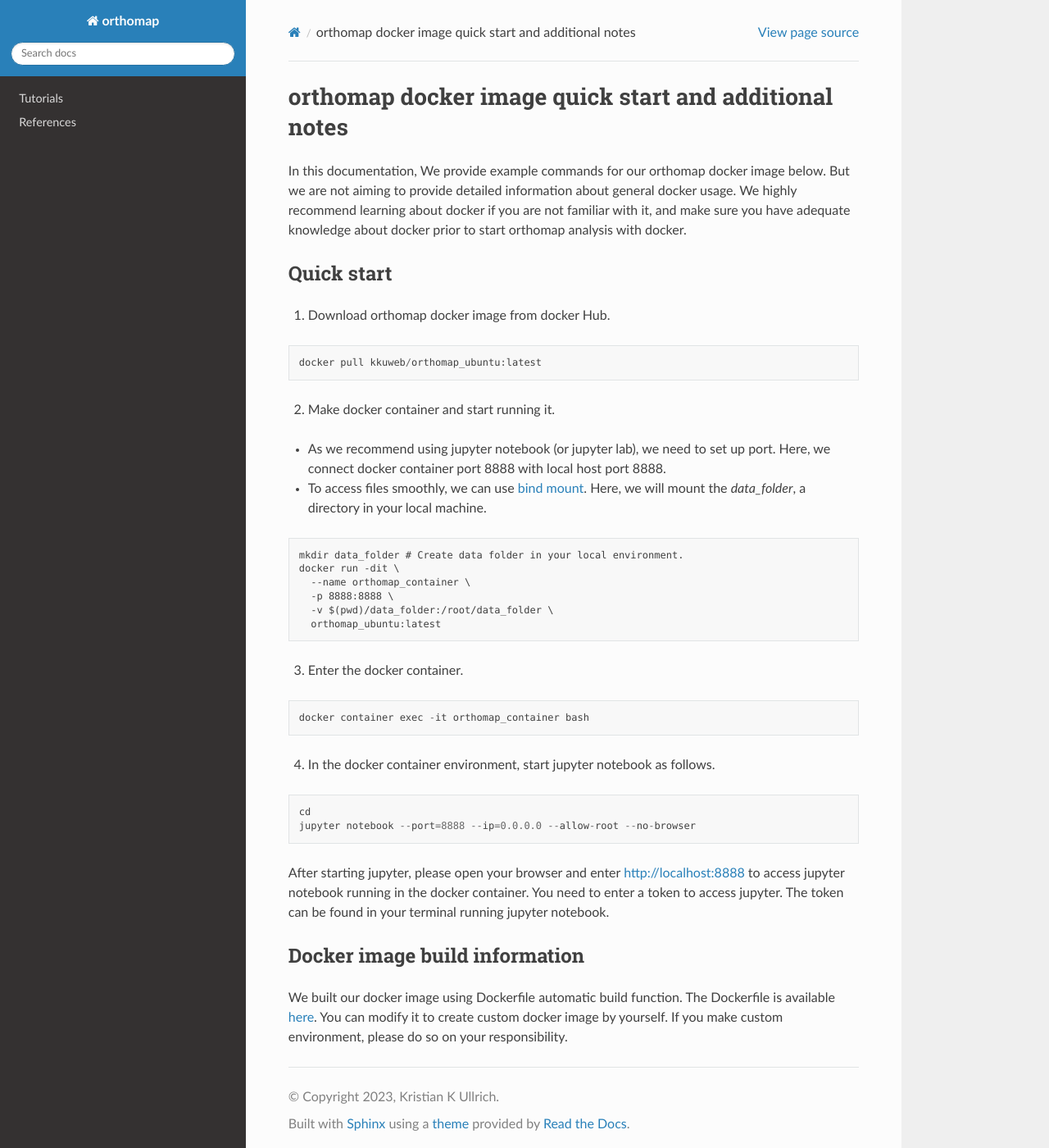
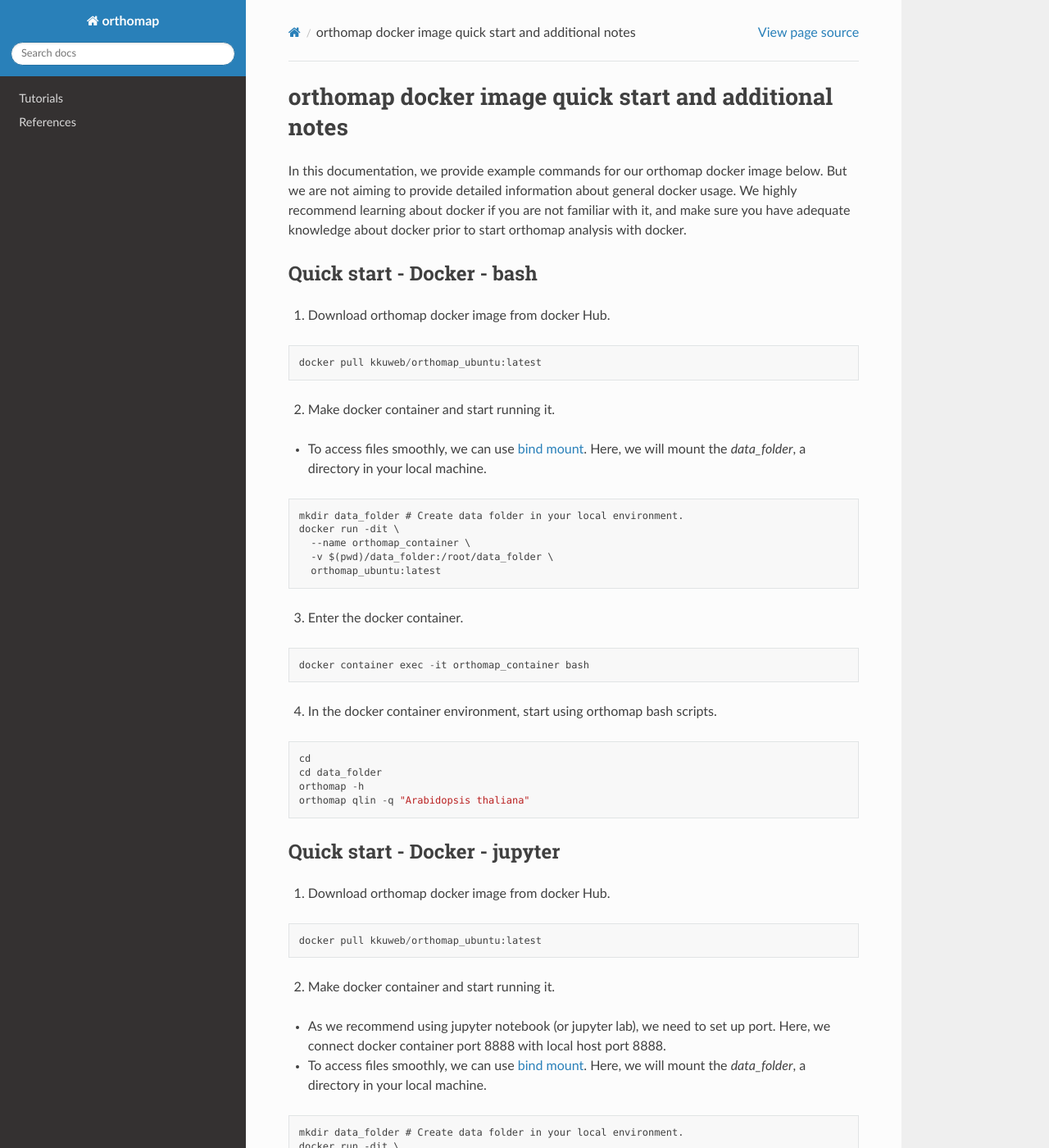
Before and after one commit to kullrich/orthomap, a Sphinx documentation site: the page built from docs/installation/docker_additional_information.rst, in a window 1280 px wide and 1400 px high. Shown: the whole window at 82% size. Built offline with Sphinx 7.4.7 and the Read the Docs theme 2.0.0, drawn with Linux system fonts in a browser that asks for light colours; pages that are not in the unit, such as notebooks, are missing from menus; some of the changed text lies outside the part shown.

Commit message:
# update docs

```diff
--- a/docs/installation/docker_additional_information.rst
+++ b/docs/installation/docker_additional_information.rst
@@ -3,11 +3,48 @@
 orthomap docker image quick start and additional notes
 ========================================================
 
-In this documentation, We provide example commands for our orthomap docker image below. But we are not aiming to provide detailed information about general docker usage.
+In this documentation, we provide example commands for our orthomap docker image below. But we are not aiming to provide detailed information about general docker usage.
 We highly recommend learning about docker if you are not familiar with it, and make sure you have adequate knowledge about docker prior to start orthomap analysis with docker.
 
-Quick start
-^^^^^^^^^^^
+Quick start - Docker - bash
+^^^^^^^^^^^^^^^^^^^^^^^^^^^
+
+1. Download orthomap docker image from docker Hub.
+
+::
+
+    docker pull kkuweb/orthomap_ubuntu:latest
+
+2. Make docker container and start running it.
+
+- To access files smoothly, we can use `bind mount <https://docs.docker.com/storage/bind-mounts/>`_. Here, we will mount the `data_folder`, a directory in your local machine.
+
+::
+
+    mkdir data_folder # Create data folder in your local environment.
+    docker run -dit \
+      --name orthomap_container \
+      -v $(pwd)/data_folder:/root/data_folder \
+      orthomap_ubuntu:latest
+
+3. Enter the docker container.
+
+::
+
+    docker container exec -it orthomap_container bash
+
+4. In the docker container environment, start using orthomap bash scripts.
+
+::
+
+    cd
+    cd data_folder
+    orthomap -h
+    orthomap qlin -q "Arabidopsis thaliana"
+
+Quick start - Docker - jupyter
+^^^^^^^^^^^^^^^^^^^^^^^^^^^^^^
+
 1. Download orthomap docker image from docker Hub.
 
 ::
@@ -45,6 +82,13 @@ Quick start
 After starting jupyter, please open your browser and enter http://localhost:8888 to access jupyter notebook running in the docker container.
 You need to enter a token to access jupyter. The token can be found in your terminal running jupyter notebook.
 
+5. Start using orthomap from jupyter using the `orthomap_env` kernel.
+
+::
+
+    from orthomap import qlin
+    qlin.get_qtid(q='Arabidopsis thaliana')
+
 Docker image build information
 ^^^^^^^^^^^^^^^^^^^^^^^^^^^^^^
 
--- a/environment.yml
+++ b/environment.yml
@@ -16,7 +16,6 @@ dependencies:
   - alive-progress
   - python-wget
   - pytest
-  - jupyter
   - pip
   - pip:
       - harmonypy>=0.0.9
--- a/pyproject.toml
+++ b/pyproject.toml
@@ -40,7 +40,6 @@ dependencies = [
     "umap-learn>=0.5.3",
     "alive-progress",
     "wget",
-    "jupyter",
     "pytest",
     "pip",
 ]
--- a/requirements.txt
+++ b/requirements.txt
@@ -13,4 +13,3 @@ alive-progress
 wget
 pytest
 pip
-jupyter
```
Also changed, not shown: docs/installation/index.rst (+25 -6 lines), docs/installation/singularity_additional_information.rst (added, +50 -0 lines), 1 other file.
